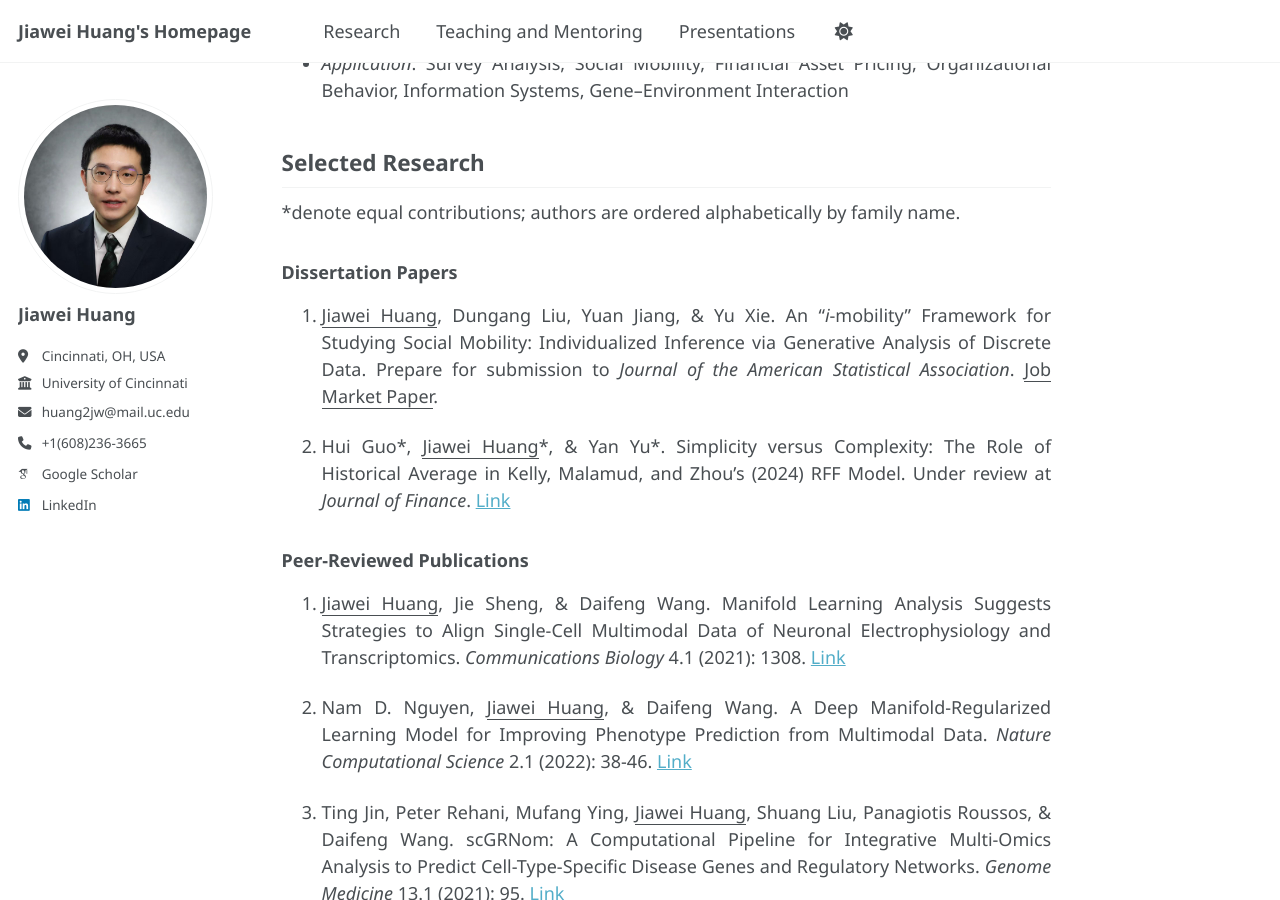
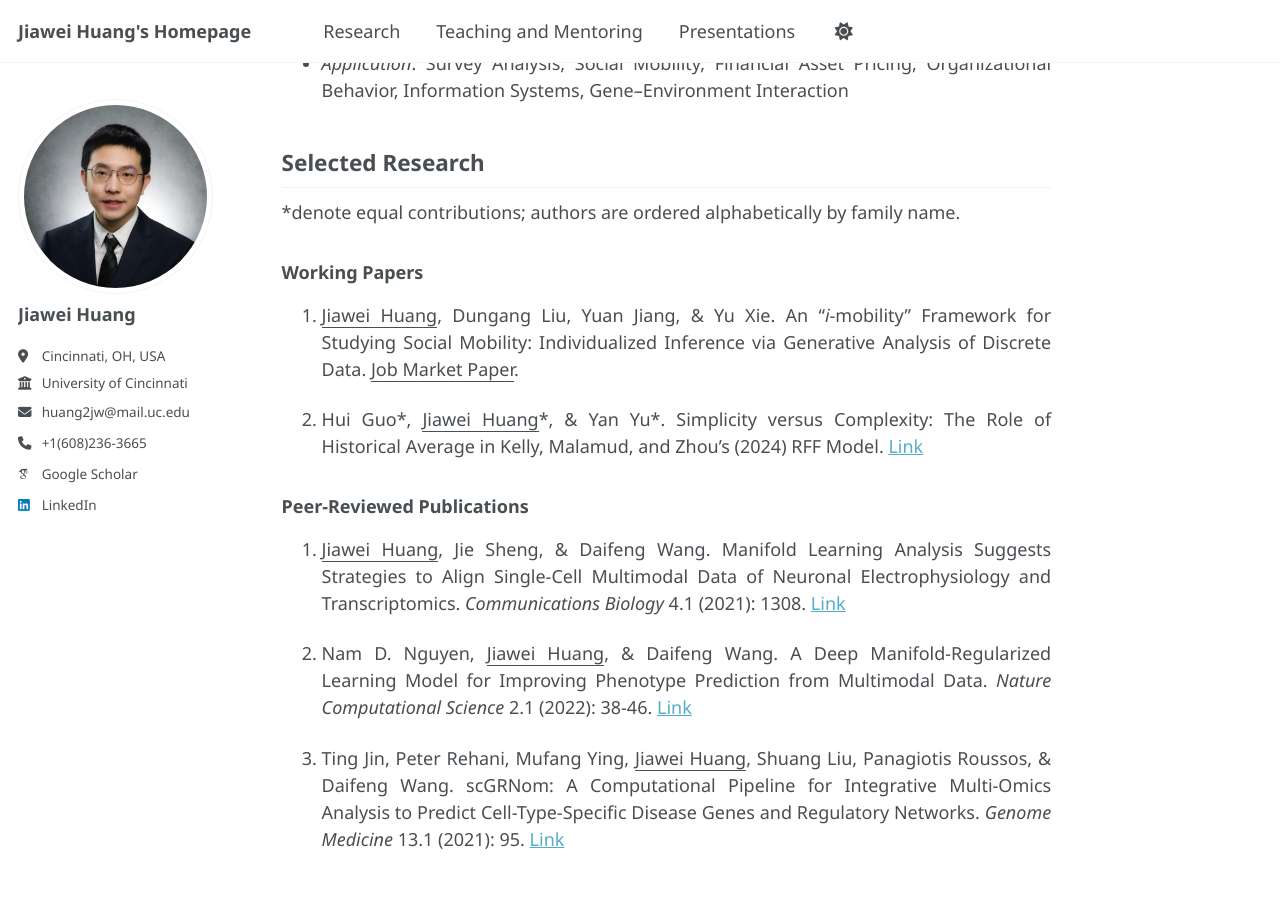
Before and after one commit to Jiawei98/Jiawei98.github.io, a Jekyll site: the page built from _pages/research.md, in a window 1280 px wide and 900 px high, scrolled down 381 px. Built offline with Jekyll 4.4.1, drawn with Linux system fonts in a browser that asks for light colours; some web fonts are replaced; a script that is not in the unit is left out.

Commit message:
Update research.md

```diff
--- a/_pages/research.md
+++ b/_pages/research.md
@@ -14,11 +14,11 @@ My research centers on the development and application of statistical methodolog
 
 *denote equal contributions; authors are ordered alphabetically by family name.
 
-### Dissertation Papers
+### Working Papers
 
-1. <u>Jiawei Huang</u>, Dungang Liu, Yuan Jiang, & Yu Xie. An "*i*-mobility" Framework for Studying Social Mobility: Individualized Inference via Generative Analysis of Discrete Data. Prepare for submission to *Journal of the American Statistical Association*. <u>Job Market Paper</u>.
+1. <u>Jiawei Huang</u>, Dungang Liu, Yuan Jiang, & Yu Xie. An "*i*-mobility" Framework for Studying Social Mobility: Individualized Inference via Generative Analysis of Discrete Data. <u>Job Market Paper</u>.
 
-2. Hui Guo\*, <u>Jiawei Huang</u>\*, & Yan Yu\*. Simplicity versus Complexity: The Role of Historical Average in Kelly, Malamud, and Zhou's (2024) RFF Model. Under review at *Journal of Finance*. [Link](https://papers.ssrn.com/sol3/papers.cfm?abstract_id=5489967)
+2. Hui Guo\*, <u>Jiawei Huang</u>\*, & Yan Yu\*. Simplicity versus Complexity: The Role of Historical Average in Kelly, Malamud, and Zhou's (2024) RFF Model. [Link](https://papers.ssrn.com/sol3/papers.cfm?abstract_id=5489967)
 
 ### Peer-Reviewed Publications
 
```
